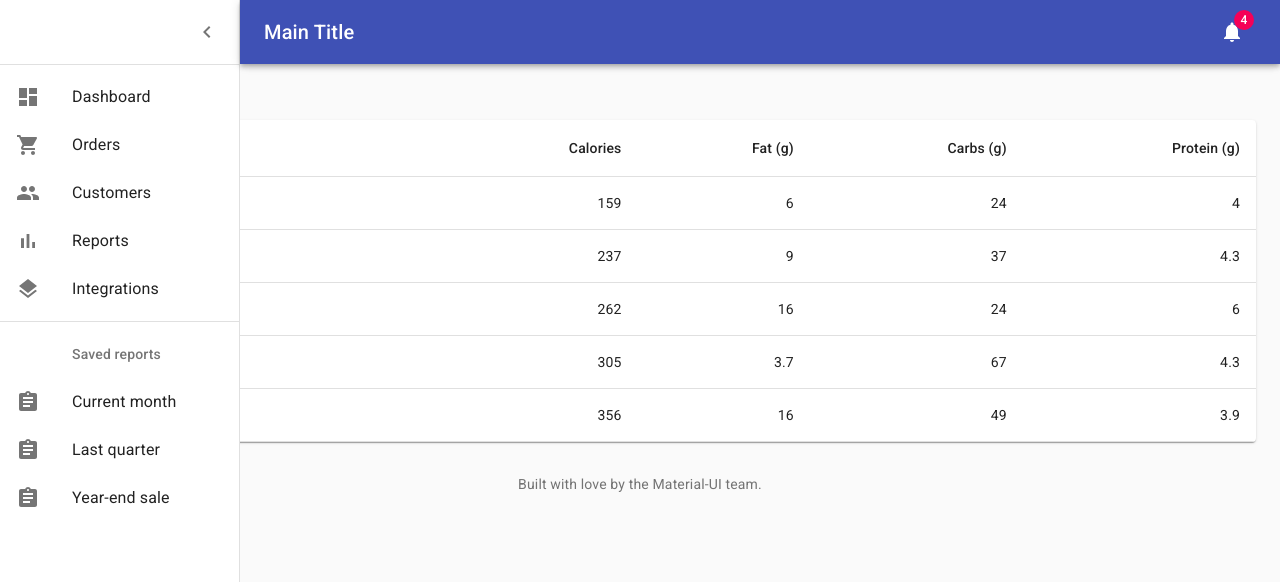
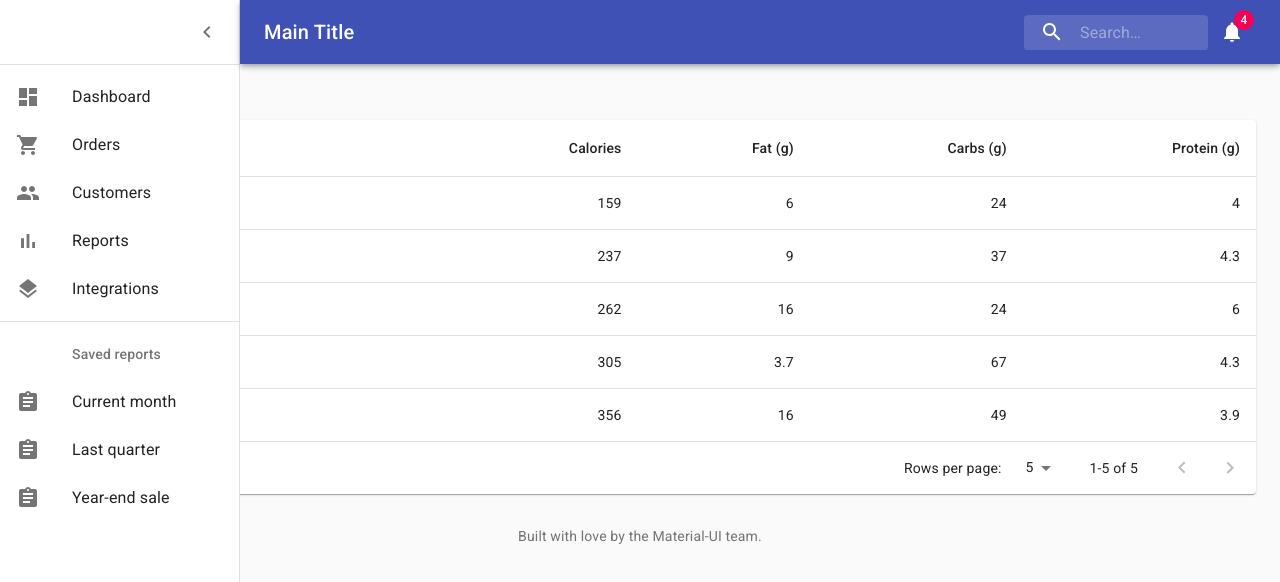
Before and after one commit to qweasd147/CommunityProject, a Next.js app in the folder frontend/: page /articles/type1 in a window 1280 px wide. Shown: the top 582 px of the page. Built offline with nearby package versions, Linux system fonts and the light colour scheme.

Commit message:
통합 search bar, 테이블 페이지 버튼 추가

```diff
--- a/frontend/common/components/layout/Header.js
+++ b/frontend/common/components/layout/Header.js
@@ -6,6 +6,8 @@ import Badge from '@material-ui/core/Badge';
 import MenuIcon from '@material-ui/icons/Menu';
 import NotificationsIcon from '@material-ui/icons/Notifications';
 import IconButton from '@material-ui/core/IconButton';
+import SearchIcon from '@material-ui/icons/Search';
+import InputBase from '@material-ui/core/InputBase';
 import clsx from 'clsx';
 
 import useStyles from './Styles';
@@ -29,6 +31,19 @@ export default ({ handleDrawerOpen, open}) => {
             <Typography component="h1" variant="h6" color="inherit" noWrap className={classes.title}>
               Main Title
             </Typography>
+            <div className={classes.search}>
+              <div className={classes.searchIcon}>
+                <SearchIcon />
+              </div>
+              <InputBase
+                placeholder="Search…"
+                classes={{
+                  root: classes.inputRoot,
+                  input: classes.inputInput,
+                }}
+                inputProps={{ 'aria-label': 'Search' }}
+              />
+            </div>
             <IconButton color="inherit">
               <Badge badgeContent={4} color="secondary">
                 <NotificationsIcon />
--- a/frontend/common/components/layout/Styles.js
+++ b/frontend/common/components/layout/Styles.js
@@ -1,4 +1,4 @@
-import { makeStyles } from '@material-ui/core/styles';
+import { fade, makeStyles } from '@material-ui/core/styles';
 
 const drawerWidth = 240;
 
@@ -69,5 +69,42 @@ export default makeStyles(theme => ({
     container: {
       paddingTop: theme.spacing(4),
       paddingBottom: theme.spacing(4),
+    },
+    search: {
+      position: 'relative',
+      borderRadius: theme.shape.borderRadius,
+      backgroundColor: fade(theme.palette.common.white, 0.15),
+      '&:hover': {
+        backgroundColor: fade(theme.palette.common.white, 0.25),
+      },
+      marginLeft: 0,
+      width: '100%',
+      [theme.breakpoints.up('sm')]: {
+        marginLeft: theme.spacing(1),
+        width: 'auto',
+      },
+    },
+    searchIcon: {
+      width: theme.spacing(7),
+      height: '100%',
+      position: 'absolute',
+      pointerEvents: 'none',
+      display: 'flex',
+      alignItems: 'center',
+      justifyContent: 'center',
+    },
+    inputRoot: {
+      color: 'inherit',
+    },
+    inputInput: {
+      padding: theme.spacing(1, 1, 1, 7),
+      transition: theme.transitions.create('width'),
+      width: '100%',
+      [theme.breakpoints.up('sm')]: {
+        width: 120,
+        '&:focus': {
+          width: 200,
+        },
+      },
     }
 }));
--- a/frontend/pages/articles/type1.js
+++ b/frontend/pages/articles/type1.js
@@ -1,4 +1,4 @@
-import React from 'react';
+import React, { useState } from 'react';
 import { makeStyles } from '@material-ui/core/styles';
 import Table from '@material-ui/core/Table';
 import TableBody from '@material-ui/core/TableBody';
@@ -6,6 +6,7 @@ import TableCell from '@material-ui/core/TableCell';
 import TableHead from '@material-ui/core/TableHead';
 import TableRow from '@material-ui/core/TableRow';
 import Paper from '@material-ui/core/Paper';
+import TablePagination from '@material-ui/core/TablePagination';
 
 const useStyles = makeStyles(theme => ({
   root: {
@@ -34,6 +35,62 @@ export default function SimpleTable() {
 
   const classes = useStyles();
 
+  const [order, setOrder] = useState('asc');
+  const [orderBy, setOrderBy] = useState('calories');
+  const [selected, setSelected] = useState([]);
+  const [page, setPage] = useState(0);
+  const [dense, setDense] = useState(false);
+  const [rowsPerPage, setRowsPerPage] = useState(5);
+
+  function handleRequestSort(event, property) {
+    const isDesc = orderBy === property && order === 'desc';
+    setOrder(isDesc ? 'asc' : 'desc');
+    setOrderBy(property);
+  }
+
+  function handleSelectAllClick(event) {
+    if (event.target.checked) {
+      const newSelecteds = rows.map(n => n.name);
+      setSelected(newSelecteds);
+      return;
+    }
+    setSelected([]);
+  }
+
+  function handleClick(event, name) {
+    const selectedIndex = selected.indexOf(name);
+    let newSelected = [];
+
+    if (selectedIndex === -1) {
+      newSelected = newSelected.concat(selected, name);
+    } else if (selectedIndex === 0) {
+      newSelected = newSelected.concat(selected.slice(1));
+    } else if (selectedIndex === selected.length - 1) {
+      newSelected = newSelected.concat(selected.slice(0, -1));
+    } else if (selectedIndex > 0) {
+      newSelected = newSelected.concat(
+        selected.slice(0, selectedIndex),
+        selected.slice(selectedIndex + 1),
+      );
+    }
+
+    setSelected(newSelected);
+  }
+
+  function handleChangePage(event, newPage) {
+    setPage(newPage);
+  }
+
+  function handleChangeRowsPerPage(event) {
+    setRowsPerPage(+event.target.value);
+  }
+
+  function handleChangeDense(event) {
+    setDense(event.target.checked);
+  }
+
+  const isSelected = name => selected.indexOf(name) !== -1;
+
   return (
     <Paper className={classes.root}>
       <Table className={classes.table}>
@@ -60,6 +117,21 @@ export default function SimpleTable() {
           ))}
         </TableBody>
       </Table>
+      <TablePagination
+          rowsPerPageOptions={[5, 10, 25]}
+          component="div"
+          count={rows.length}
+          rowsPerPage={rowsPerPage}
+          page={page}
+          backIconButtonProps={{
+            'aria-label': 'Previous Page',
+          }}
+          nextIconButtonProps={{
+            'aria-label': 'Next Page',
+          }}
+          onChangePage={handleChangePage}
+          onChangeRowsPerPage={handleChangeRowsPerPage}
+        />
     </Paper>
   );
 }
```
